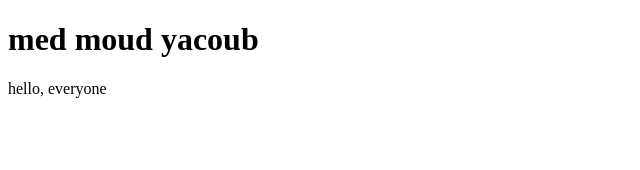
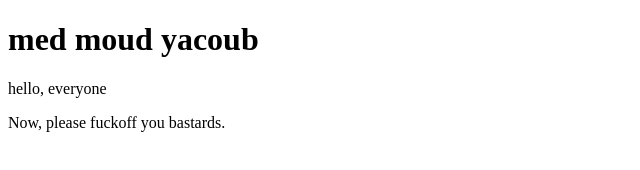
Before and after one commit to medmoude/mywebsite, a plain HTML site: page index.html in a window 1280 px wide. Shown: the whole page, without its empty margins (0-640 px from the left). Drawn offline with Linux system fonts and the light colour scheme.

Commit message:
some bad text

```diff
--- a/index.html
+++ b/index.html
@@ -8,6 +8,6 @@
 <body>
     <h1>med moud yacoub</h1>
     <p>hello, everyone </p>
-
+    <p>Now, please fuckoff you bastards.</p>
 </body>
 </html>
```
